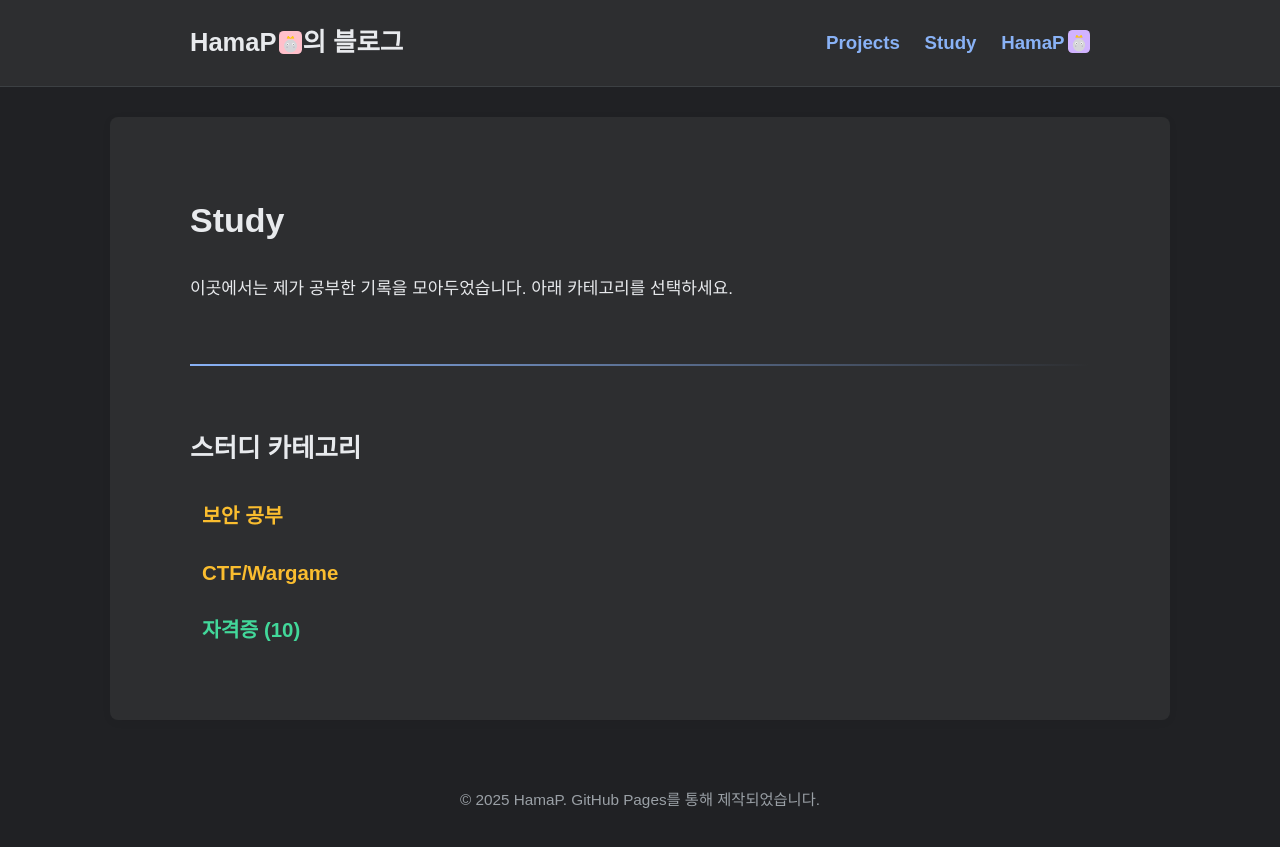
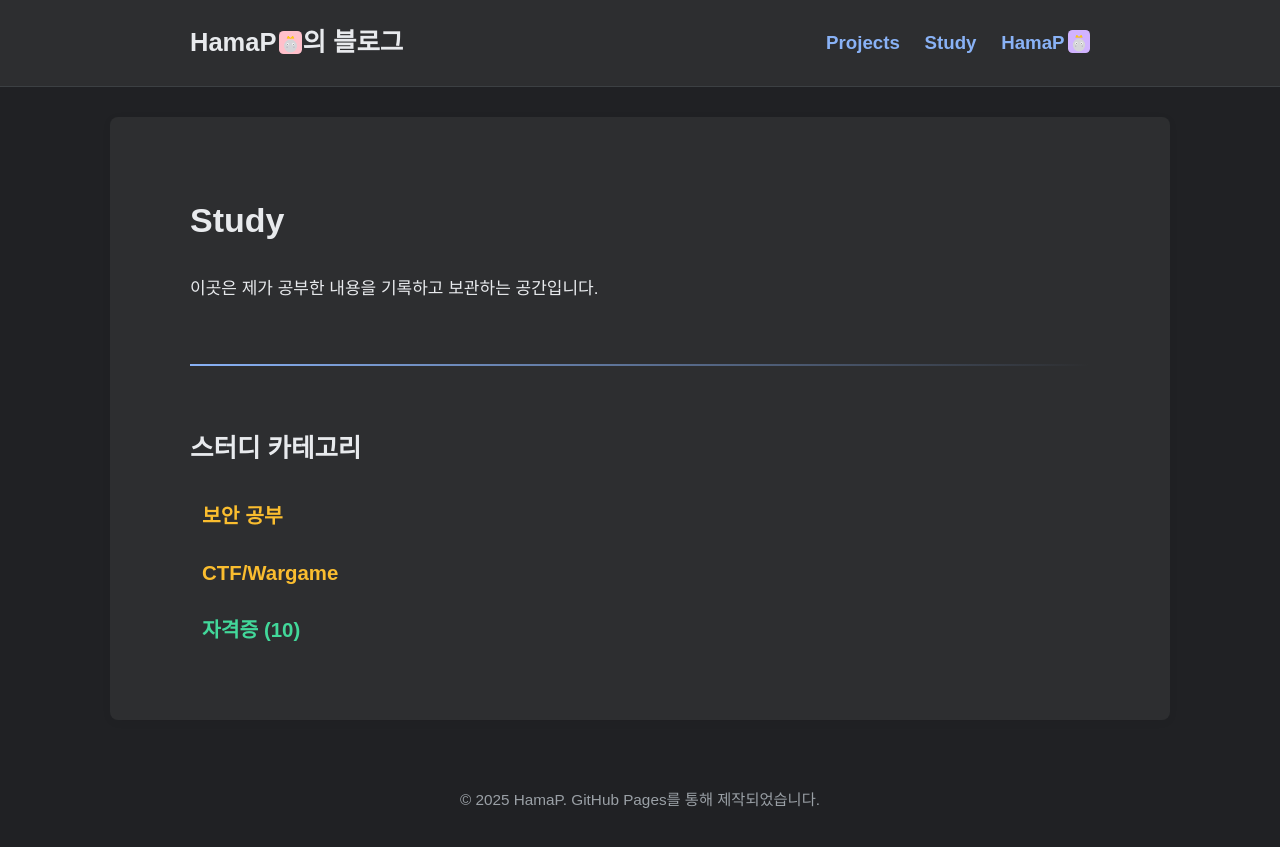
Before and after one commit to HamaP0/HamaP0.github.io, a Jekyll site: the page built from study.html, in a window 1280 px wide. Shown: the top 847 px of the page. Built offline with Jekyll 4.4.1, drawn with Linux system fonts in a browser that asks for light colours; some web fonts are replaced.

Commit message:
Update study.html

```diff
--- a/study.html
+++ b/study.html
@@ -4,7 +4,7 @@ title: Study
 ---
 
 <h1>{{ page.title }}</h1>
-<p>이곳에서는 제가 공부한 기록을 모아두었습니다. 아래 카테고리를 선택하세요.</p>
+<p>이곳은 제가 공부한 내용을 기록하고 보관하는 공간입니다.</p>
 <hr>
 
 <h2>스터디 카테고리</h2>
```
